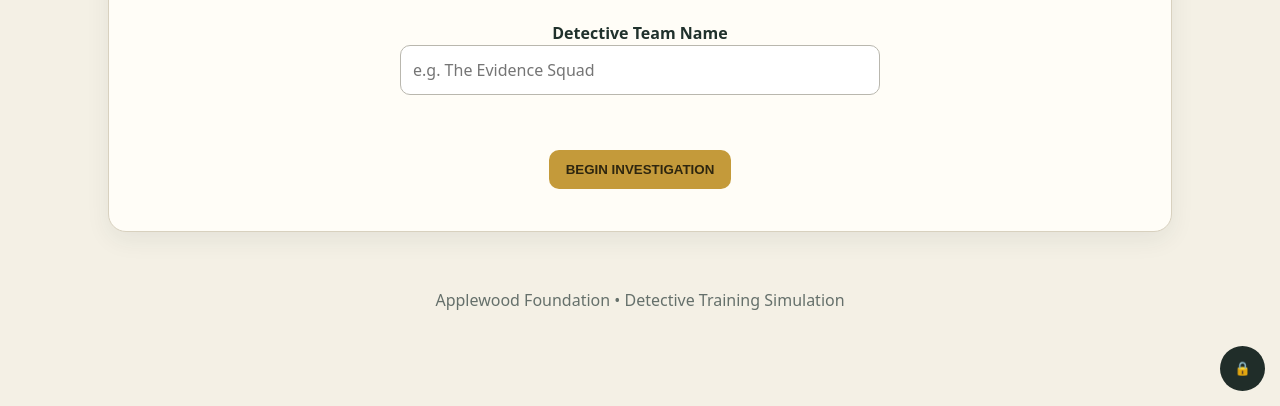
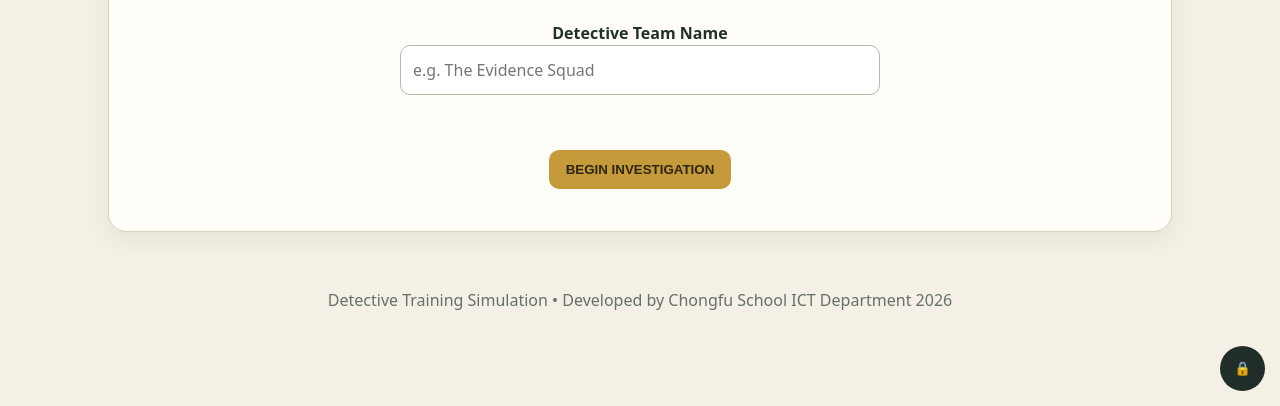
Before and after one commit to msviolet-stack/-R1-applewood-foundation-mystery, a plain HTML site: page index.html in a window 1280 px wide. Shown: the part 394-800 px from the top of the page. Drawn offline with Linux system fonts and the light colour scheme.

Commit message:
Update game footer credit

```diff
--- a/index.html
+++ b/index.html
@@ -30,7 +30,7 @@
 <section id="notes" class="panel"><div class="card"><h2>Detective Notebook</h2><p class="meta">Notes are saved only in this browser.</p><textarea id="notesBox" rows="13" placeholder="Record contradictions, motives, opportunity, physical evidence, and your team's theory..."></textarea><p><button class="btn" id="saveNotes">SAVE NOTES</button> <span id="saved" class="meta"></span></p></div></section>
 <section id="accuse" class="panel"><div class="card"><h2>Final Accusation</h2><p>Your team should connect <b>opportunity + method + physical evidence + motive</b>.</p><label>Who removed the Golden Apple?</label><select id="accused" class="field"><option value="">Choose a suspect</option><option>Maya Chen</option><option>Leo Grant</option><option>Nora Bell</option><option>Samir Patel</option><option>Ella Reed</option></select><br><br><label>What evidence best supports your conclusion?</label><textarea id="reason" rows="6" placeholder="Explain your reasoning using at least three clues..."></textarea><br><br><button class="btn gold" id="submitCase">SUBMIT CASE</button><div id="caseResult" class="result"></div></div></section>
 <div id="teacherBox" class="teacherbox"><h3>Teacher Case Solution</h3><p><b>Answer: Leo Grant.</b> Ella is a credible alternative lead because she enters the gallery and carries a large bag; Nora has an apparent safety motive; Samir's role makes the camera interruption look suspicious.</p><p>Leo had legitimate control of the alarm maintenance window, entered during that window, and was seen bringing a trolley and protective cloth toward the gallery. Most importantly, the dust beside the pedestal matches the maintenance workshop and appears on the trolley wheel. The intended reconstruction is that Leo used the maintenance test to avoid triggering the alarm, moved the artifact using the trolley, and hid it temporarily because he believed the crowded event put it at risk.</p><p><b>Discussion point:</b> Opportunity or motive alone is not proof. The strongest conclusion is supported by multiple independent clues.</p></div></section></main>
-<button class="teacher" id="teacherBtn" title="Teacher mode">🔒</button><footer>Applewood Foundation • Detective Training Simulation</footer>
+<button class="teacher" id="teacherBtn" title="Teacher mode">🔒</button><footer>Detective Training Simulation • Developed by Chongfu School ICT Department 2026</footer>
 <script>
 document.addEventListener('DOMContentLoaded',()=>{
 const $=id=>document.getElementById(id), sections=['desk','scene','suspects','evidence','timeline','notes','accuse'];
```
